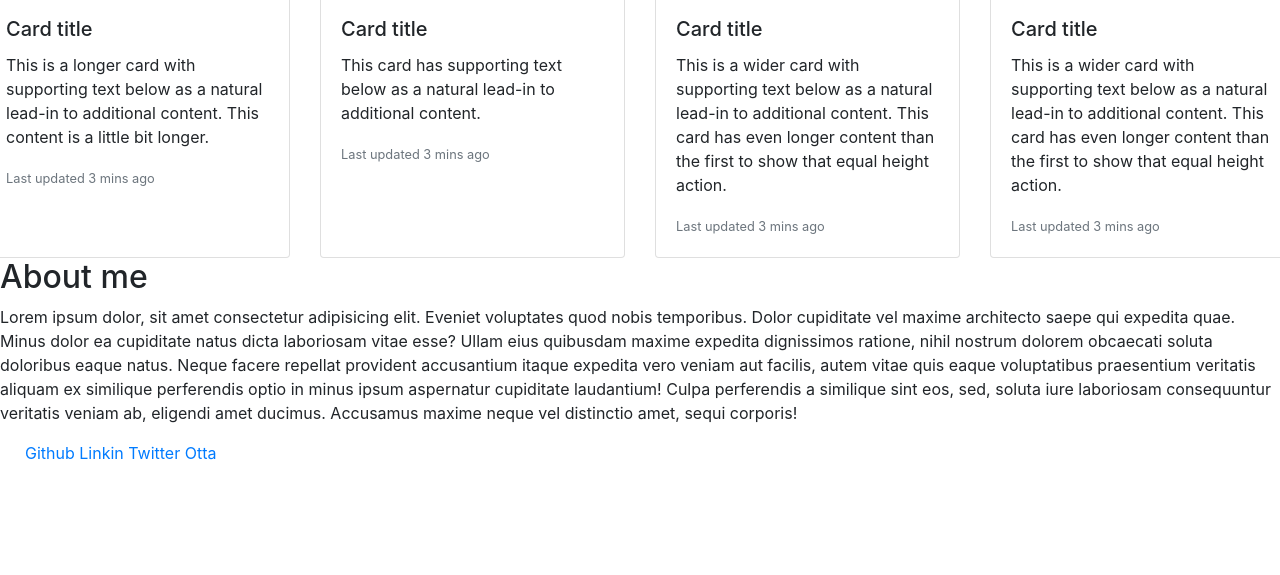
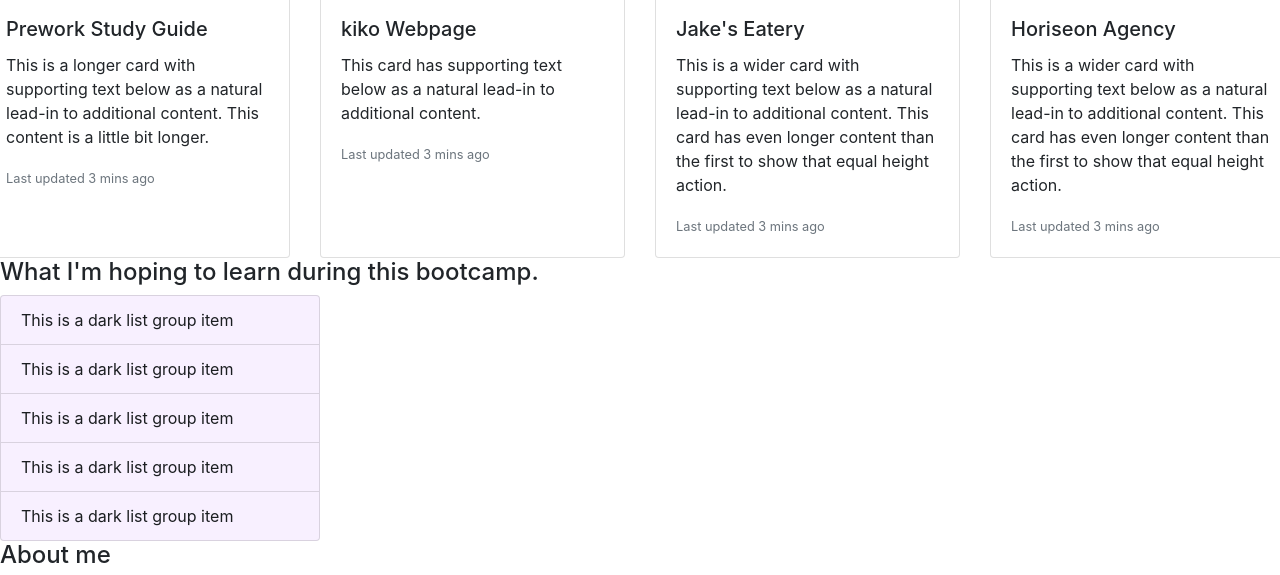
Before and after one commit to Kohl1998/Kohls-portfolio, a plain HTML site: page index.html in a window 1280 px wide. Shown: the part 365-940 px from the top of the page. Before the commit the page ends 846 px from the top, so only its background shows below. Drawn offline with nearby package versions, Linux system fonts and the light colour scheme.

Commit message:
Updated card titles

```diff
--- a/index.html
+++ b/index.html
@@ -47,7 +47,7 @@
                     <!--card 1-->
                   <img class="card-img-top" src="..." alt="Card image cap">
                   <div class="card-body">
-                    <h5 class="card-title">Card title</h5>
+                    <h5 class="card-title">Prework Study Guide</h5>
                     <p class="card-text">This is a longer card with supporting text below as a natural lead-in to additional content. This content is a little bit longer.</p>
                     <p class="card-text"><small class="text-muted">Last updated 3 mins ago</small></p>
                   </div>
@@ -56,7 +56,7 @@
                 <div class="card">
                   <img class="card-img-top" src="..." alt="Card image cap">
                   <div class="card-body">
-                    <h5 class="card-title">Card title</h5>
+                    <h5 class="card-title">kiko Webpage</h5>
                     <p class="card-text">This card has supporting text below as a natural lead-in to additional content.</p>
                     <p class="card-text"><small class="text-muted">Last updated 3 mins ago</small></p>
                   </div>
@@ -65,7 +65,7 @@
                 <div class="card">
                   <img class="card-img-top" src="..." alt="Card image cap">
                   <div class="card-body">
-                    <h5 class="card-title">Card title</h5>
+                    <h5 class="card-title">Jake's Eatery</h5>
                     <p class="card-text">This is a wider card with supporting text below as a natural lead-in to additional content. This card has even longer content than the first to show that equal height action.</p>
                     <p class="card-text"><small class="text-muted">Last updated 3 mins ago</small></p>
                   </div>
@@ -74,7 +74,7 @@
                 <div class="card">
                     <img class="card-img-top" src="..." alt="Card image cap">
                     <div class="card-body">
-                      <h5 class="card-title">Card title</h5>
+                      <h5 class="card-title">Horiseon Agency</h5>
                       <p class="card-text">This is a wider card with supporting text below as a natural lead-in to additional content. This card has even longer content than the first to show that equal height action.</p>
                       <p class="card-text"><small class="text-muted">Last updated 3 mins ago</small></p>
                     </div>
@@ -86,12 +86,23 @@
     </section>
 
     <!--Skills-->
-    <section></section>
+    <section>
+        <h4>
+            What I'm hoping to learn during this bootcamp.
+        </h4>
+        <ul class="list-group">
+            <li class="list-group-item list-group-item-dark w-25" style="background-color: rgb(248, 240, 277)">This is a dark list group item</li>
+            <li class="list-group-item list-group-item-dark w-25" style="background-color: rgb(248, 240, 277)">This is a dark list group item</li>
+            <li class="list-group-item list-group-item-dark w-25" style="background-color: rgb(248, 240, 277)">This is a dark list group item</li>
+            <li class="list-group-item list-group-item-dark w-25" style="background-color: rgb(248, 240, 277)">This is a dark list group item</li>
+            <li class="list-group-item list-group-item-dark w-25" style="background-color: rgb(248, 240, 277)">This is a dark list group item</li>
+          </ul>
+    </section>
 
     <!--About me/contact-->
     <section class="about-section" id="about">
     <div>
-    <h2 id="about-me">About me</h2>
+    <h4 id="about-me">About me</h4>
     </div>
     <div>
     <p id="about-text">Lorem ipsum dolor, sit amet consectetur adipisicing elit. Eveniet voluptates quod nobis temporibus. Dolor cupiditate vel maxime architecto saepe qui expedita quae. Minus dolor ea cupiditate natus dicta laboriosam vitae esse? Ullam eius quibusdam maxime expedita dignissimos ratione, nihil nostrum dolorem obcaecati soluta doloribus eaque natus. Neque facere repellat provident accusantium itaque expedita vero veniam aut facilis, autem vitae quis eaque voluptatibus praesentium veritatis aliquam ex similique perferendis optio in minus ipsum aspernatur cupiditate laudantium! Culpa perferendis a similique sint eos, sed, soluta iure laboriosam consequuntur veritatis veniam ab, eligendi amet ducimus. Accusamus maxime neque vel distinctio amet, sequi corporis!</p>
@@ -101,7 +112,7 @@
     <!--Footer-->
     <footer>
      <div class="containter">
-        <div class="row">
+        <div class="row row-links">
         <nav class="socials">
             <ul>
                 <a href="#">Github</a>
```
